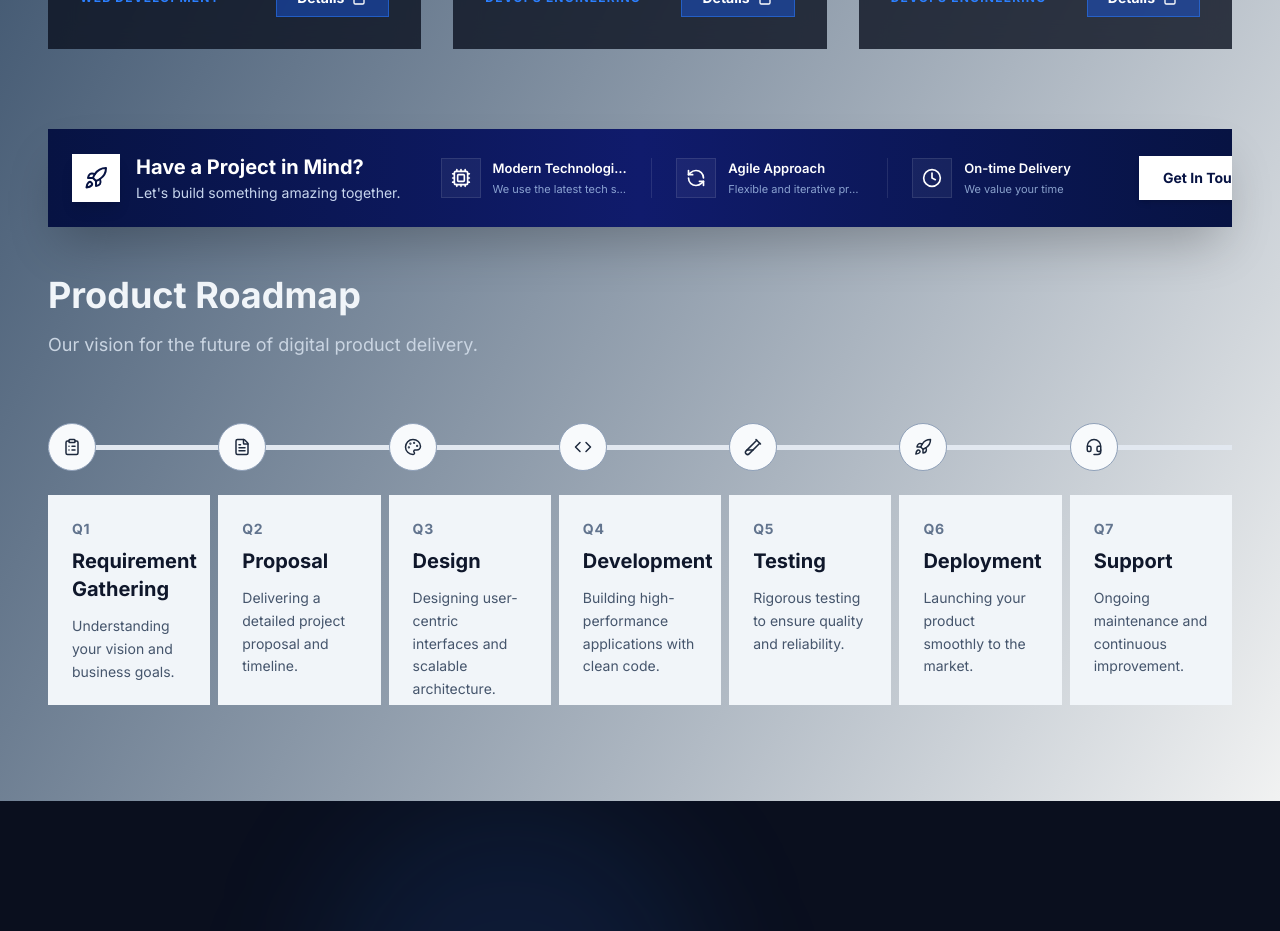
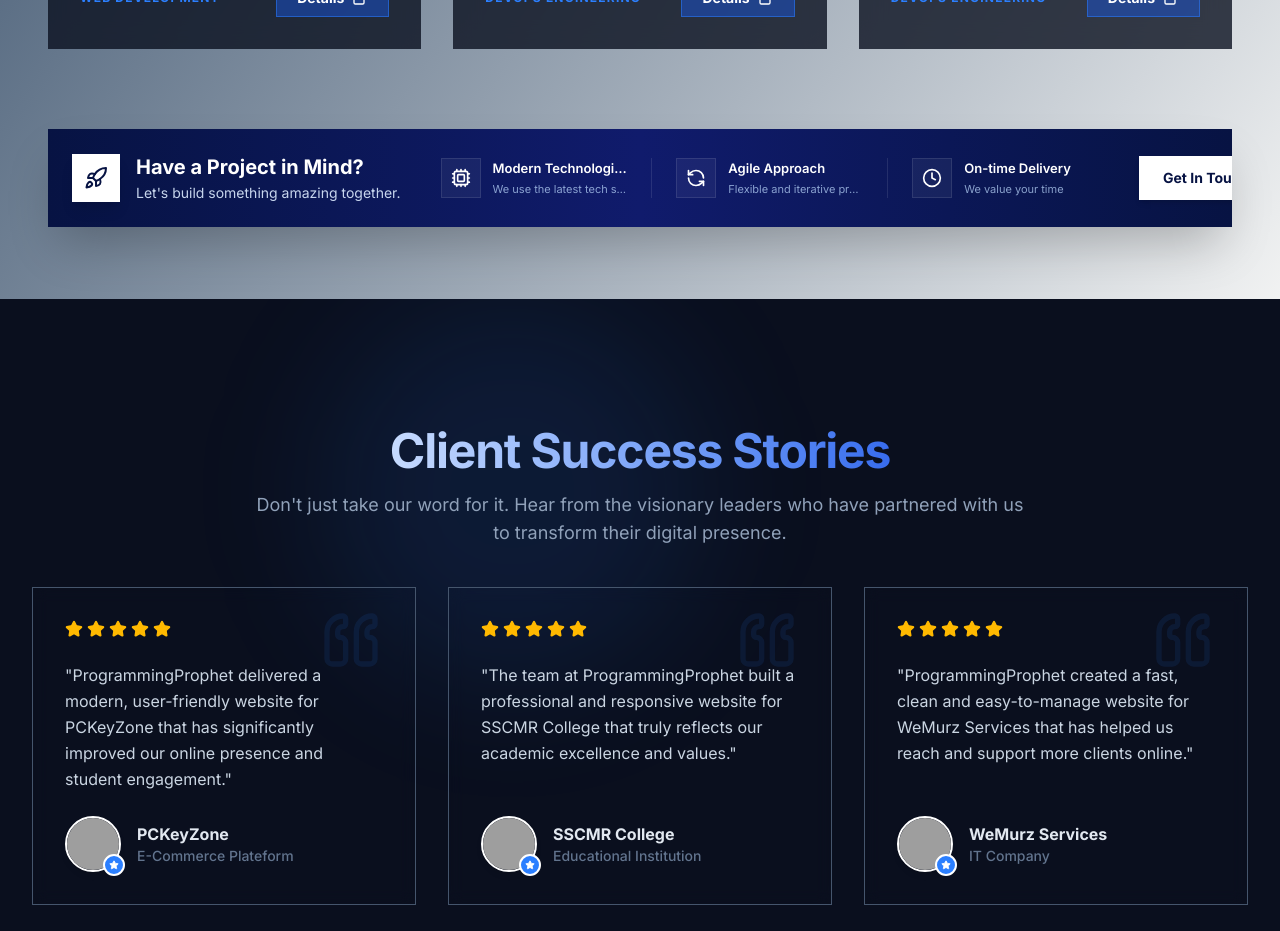
Before and after one commit to ProgrammingProphet-Team/ProgrammingProphet-Website, a React (Vite) app: page / in a window 1280 px wide. Shown: the part 4620-5551 px from the top of the page. Built offline with nearby package versions, Linux system fonts and the light colour scheme; grey boxes are pictures that could not be loaded.

Commit message:
home page updates

```diff
--- a/src/components/ProjectCTA.tsx
+++ b/src/components/ProjectCTA.tsx
@@ -4,7 +4,7 @@ import { Link } from 'react-router-dom';
 
 export const ProjectCTA = () => {
   return (
-    <div className="w-full max-w-[1400px] mx-auto px-6 sm:px-8 lg:px-12 pb-12 lg:mb-0">
+    <div className="w-full max-w-[1400px] mx-auto px-6 sm:px-8 lg:px-12 pb-12 lg:mb-0 lg:pb-18">
       <div className="bg-gradient-to-r from-[#071343] via-[#101b6c] to-[#071343] shadow-2xl flex flex-col xl:flex-row items-center justify-between p-5 lg:p-6 gap-4 xl:gap-5 relative overflow-hidden">
 
         {/* Background texture/pattern */}
--- a/src/components/Testimonials.tsx
+++ b/src/components/Testimonials.tsx
@@ -21,7 +21,7 @@ const TESTIMONIALS = [
   {
     id: 3,
     name: "WeMurz Services",
-    role: "Web Development & SaaS Company",
+    role: "IT Company",
     image: "https://ui-avatars.com/api/?name=WeMurz+Services&background=10B981&color=fff&size=128",
     text: "ProgrammingProphet created a fast, clean and easy-to-manage website for WeMurz Services that has helped us reach and support more clients online.",
     rating: 5
--- a/src/pages/Home.tsx
+++ b/src/pages/Home.tsx
@@ -54,10 +54,10 @@ export const Home = () => {
           <Projects />
           <ProjectCTA />
 
-          <div className='hidden lg:block'>
+          {/* <div className='hidden lg:block'>
             <Roadmap />
 
-          </div>
+          </div> */}
 
 
         </div>
```
